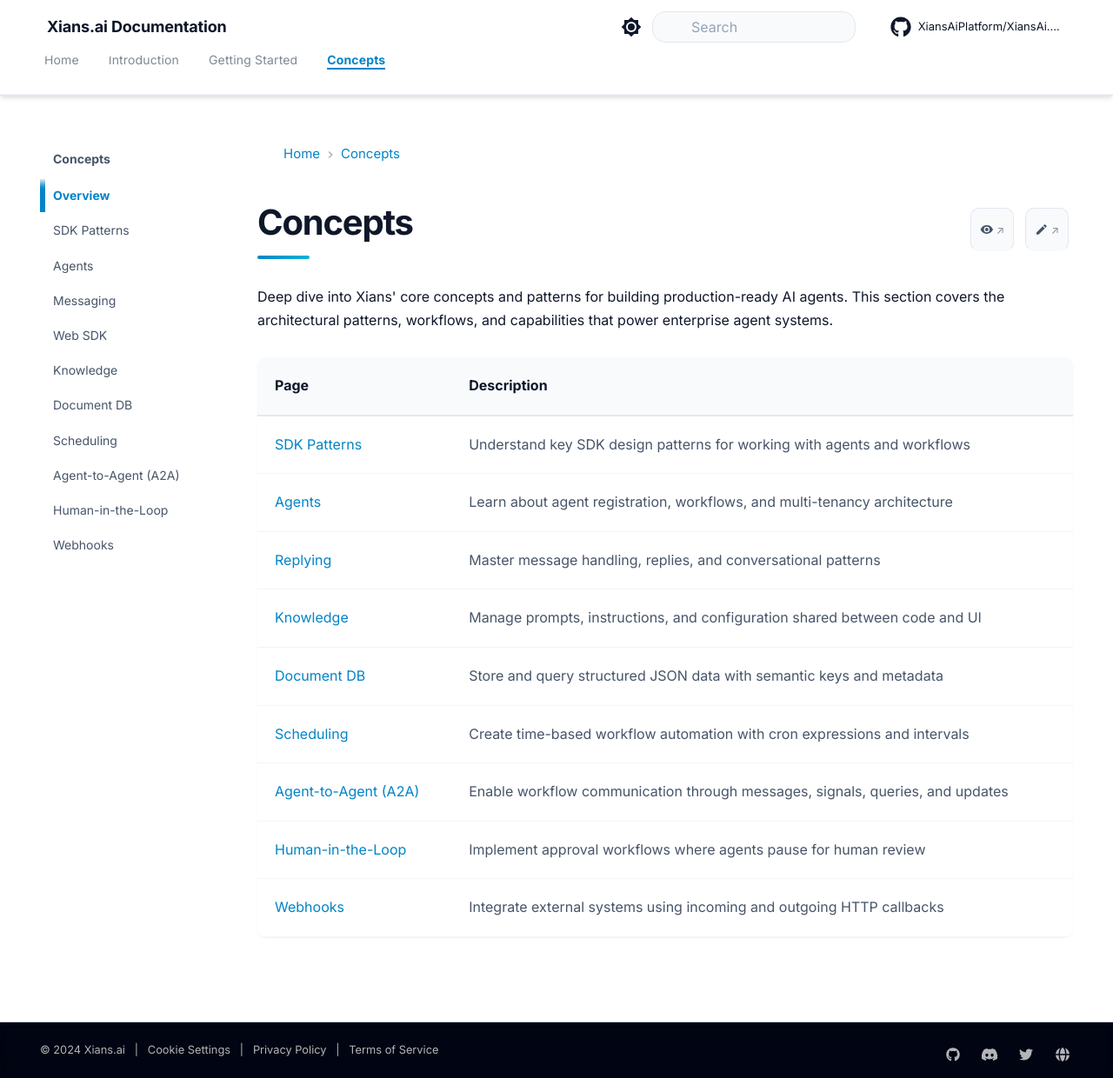
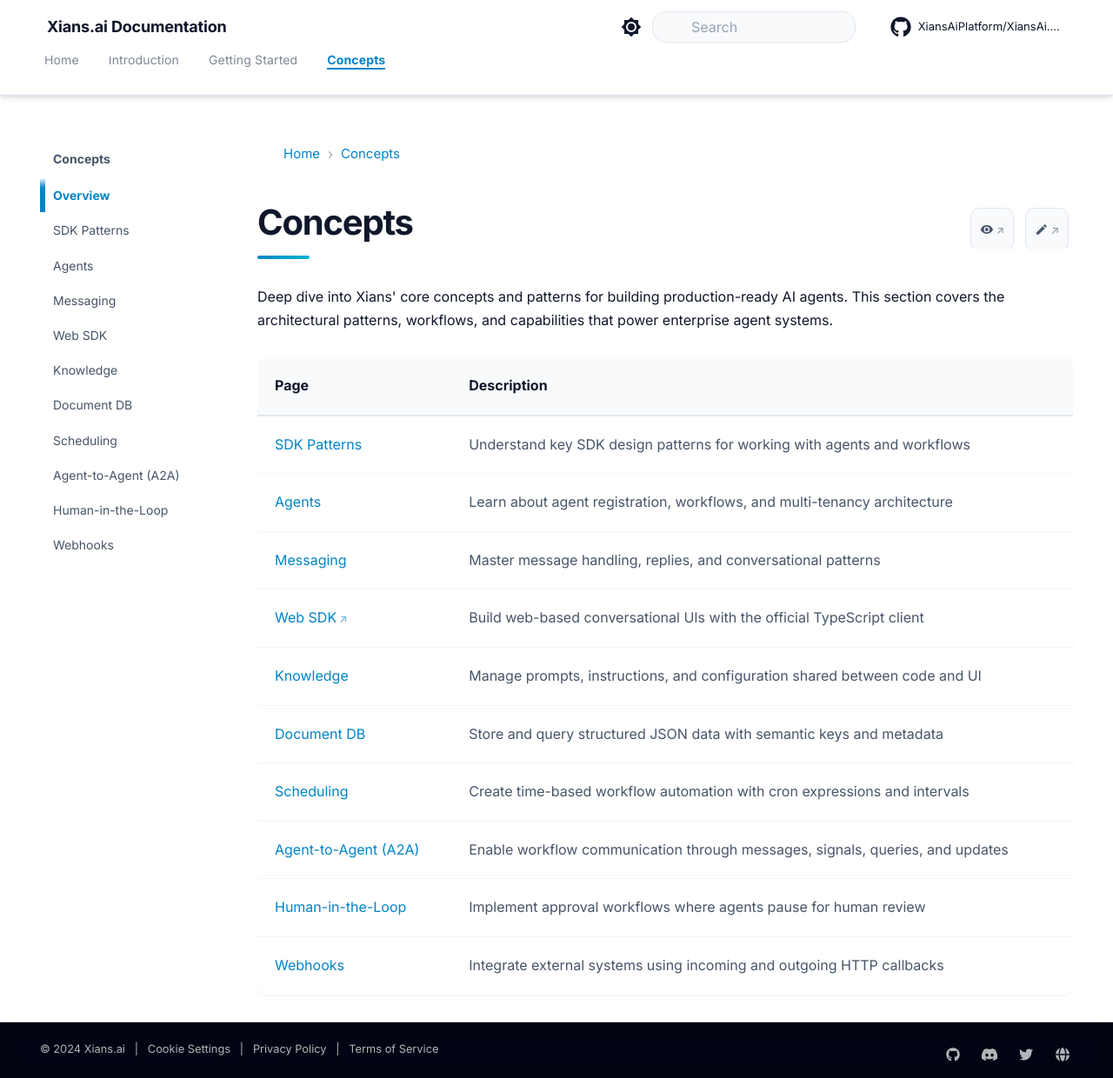
Before and after one commit to XiansAiPlatform/XiansAi.Docs, an MkDocs documentation site: the page built from docs/concepts/overview.md, in a window 1280 px wide and 1240 px high. Shown: the whole window at 87% size. Built offline with MkDocs 1.6.1 and Material for MkDocs 9.7.7, drawn with Linux system fonts in a browser that asks for light colours; comment, search, counter and statistics services are not loaded; the version menu is left out.

Commit message:
Update concepts overview by renaming 'Replying' to 'Messaging' for enhanced clarity in documentation navigation.

```diff
--- a/docs/concepts/overview.md
+++ b/docs/concepts/overview.md
@@ -2,14 +2,15 @@
 
 Deep dive into Xians' core concepts and patterns for building production-ready AI agents. This section covers the architectural patterns, workflows, and capabilities that power enterprise agent systems.
 
-| Page                                | Description                                                                                   |
-| ----------------------------------- | --------------------------------------------------------------------------------------------- |
-| [SDK Patterns](sdk-patterns.md)     | Understand key SDK design patterns for working with agents and workflows                     |
-| [Agents](agents.md)                 | Learn about agent registration, workflows, and multi-tenancy architecture                    |
-| [Replying](replying.md)             | Master message handling, replies, and conversational patterns                                |
-| [Knowledge](knowledge.md)           | Manage prompts, instructions, and configuration shared between code and UI                   |
-| [Document DB](document-db.md)       | Store and query structured JSON data with semantic keys and metadata                         |
-| [Scheduling](scheduling.md)         | Create time-based workflow automation with cron expressions and intervals                    |
-| [Agent-to-Agent (A2A)](A2A.md)      | Enable workflow communication through messages, signals, queries, and updates                |
-| [Human-in-the-Loop](hitl-tasks.md)  | Implement approval workflows where agents pause for human review                             |
-| [Webhooks](webhook.md)             | Integrate external systems using incoming and outgoing HTTP callbacks                       |
+| Page                                         | Description                                                                                   |
+| -------------------------------------------- | --------------------------------------------------------------------------------------------- |
+| [SDK Patterns](sdk-patterns.md)              | Understand key SDK design patterns for working with agents and workflows                      |
+| [Agents](agents.md)                          | Learn about agent registration, workflows, and multi-tenancy architecture                     |
+| [Messaging](replying.md)                     | Master message handling, replies, and conversational patterns                                 |
+| [Web SDK](https://github.com/XiansAiPlatform/sdk-web-typescript) | Build web-based conversational UIs with the official TypeScript client                        |
+| [Knowledge](knowledge.md)                    | Manage prompts, instructions, and configuration shared between code and UI                    |
+| [Document DB](document-db.md)                | Store and query structured JSON data with semantic keys and metadata                          |
+| [Scheduling](scheduling.md)                  | Create time-based workflow automation with cron expressions and intervals                     |
+| [Agent-to-Agent (A2A)](A2A.md)               | Enable workflow communication through messages, signals, queries, and updates                 |
+| [Human-in-the-Loop](hitl-tasks.md)           | Implement approval workflows where agents pause for human review                              |
+| [Webhooks](webhook.md)                       | Integrate external systems using incoming and outgoing HTTP callbacks                         |
```
